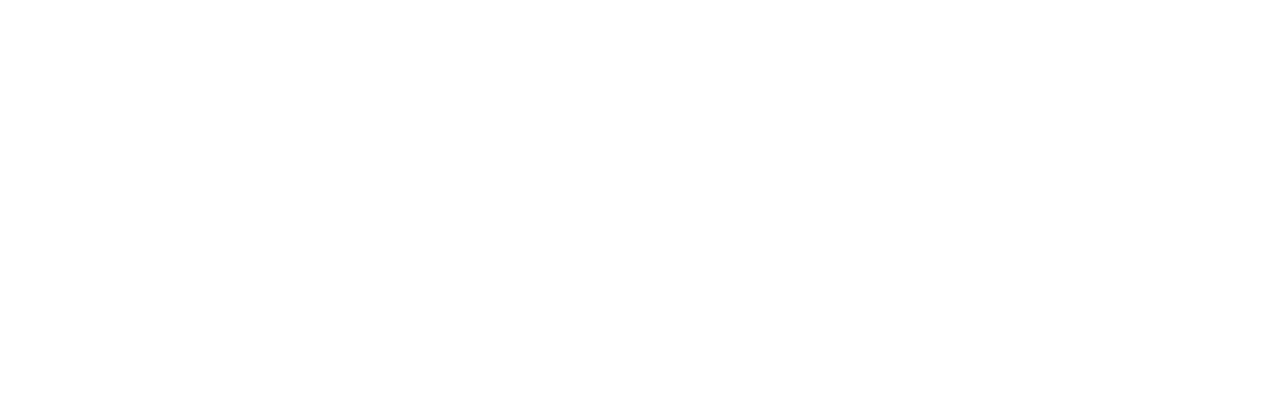
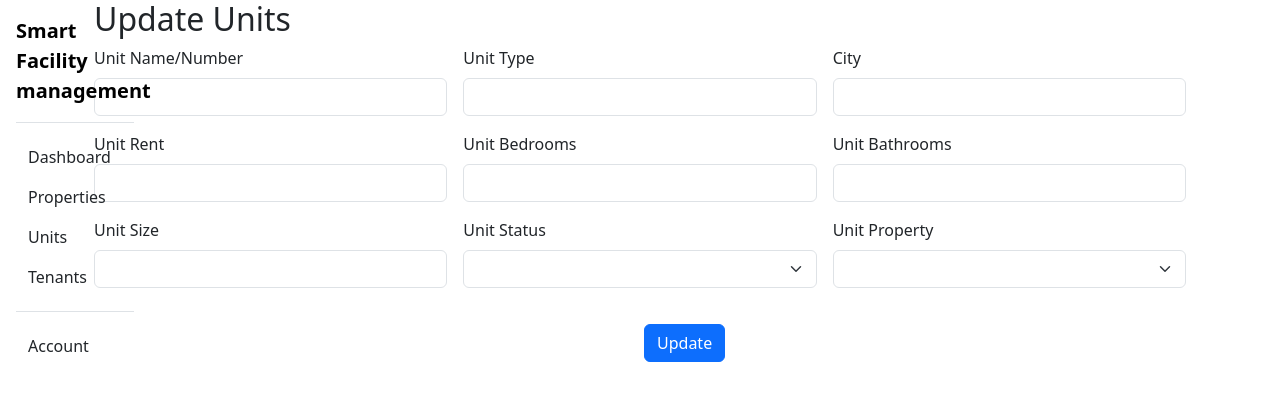
Before and after one commit to CocoplamsDeveloper/facility_rentings, a Vue app in the folder rentingsfrontend/: page /update/unit/1 in a window 1280 px wide. Before the commit this address had no page. Shown: the top 400 px of the page. Built offline with nearby package versions, Linux system fonts and the light colour scheme.

Commit message:
worked on filters of units table and units update page

```diff
--- /dev/null
+++ b/rentingsfrontend/src/components/updateunits.vue
@@ -0,0 +1,85 @@
+<template>
+<MenuNavbar/>
+<div class="container" id="updateunits-wrapper">
+<div class="container" id="updateUnitsform">
+<h2>Update Units</h2>
+<form class="row g-3">
+  <div class="col-4">
+    <label class="form-label">Unit Name/Number</label>
+    <input type="text" class="form-control" v-model="propertyNameUpdate">
+  </div>
+  <div class="col-4">
+    <label class="form-label">Unit Type</label>
+    <input class="form-control" v-model="propertyGovernateUpdate">
+  </div>
+  <div class="col-4">
+    <label class="form-label">City</label>
+    <input class="form-control" v-model="propertyCityUpdate">
+  </div>
+  <div class="col-4">
+    <label class="form-label">Unit Rent</label>
+    <input class="form-control" v-model="propertyStreetUpdate">
+  </div>
+  <div class="col-4">
+    <label class="form-label">Unit Bedrooms</label>
+    <input type="text" class="form-control" placeholder="" v-model="propertyBlockUpdate">
+  </div>
+  <div class="col-md-4">
+    <label class="form-label">Unit Bathrooms</label>
+    <input class="form-control" v-model="propertyNumberUpdate">
+  </div>
+  <div class="col-md-4">
+    <label class="form-label">Unit Size</label>
+    <input class="form-control" v-model="propertyCivilUpdate">
+  </div>
+  <div class="col-md-4">
+    <label for="inputState" class="form-label">Unit Status</label>
+    <select id="inputState" class="form-select" v-model="propertyTypeUpdate">
+      <option disabled value="">Choose</option>
+      <option>Commercial</option>
+      <option>Residential</option>
+      <option>Both</option>
+    </select>
+  </div>
+  <div class="col-md-4">
+    <label for="inputState" class="form-label">Unit Property</label>
+    <select class="form-select" v-model="propertyStatusUpdate">
+      <option disabled value="">Choose</option>
+      <option>Active</option>
+      <option>Inactive</option>
+    </select>
+  </div>
+  <div class="col-12">
+    <button type='button' class="btn btn-primary" v-on:click="updatePropertyFunc" :style="{marginLeft : '550px', marginTop:'20px'}">Update</button>
+  </div>
+</form>
+</div>
+</div>
+
+
+</template>
+
+<script>
+import MenuNavbar from '/src/components/menunavbar.vue';
+import axios from 'axios'
+
+export default {
+    name : 'updateUnits',
+    components : {
+        MenuNavbar,
+    },
+    data (){
+        return {
+
+        }
+    },
+    methods : {
+
+    }
+}
+
+</script>
+
+
+<style scoped>
+</style>
--- a/rentingsfrontend/src/routers.js
+++ b/rentingsfrontend/src/routers.js
@@ -5,7 +5,9 @@ import PropertyPage from './views/properties.vue'
 import addProperties from './components/addproperty.vue'
 import TenantPage from './views/Tenants.vue'
 import updateProperty from './components/updateproperty.vue'
-import unitsPage from './views/units.vue'
+import unitsPage from './views/units.vue';
+import updateUnits from './components/updateunits.vue';
+
 
 
 const routes = [
@@ -45,6 +47,11 @@ const routes = [
     name: 'unitsPage',
     component: unitsPage
   },
+  {
+    path: '/update/unit/:id',
+    name: 'updateUnits',
+    component: updateUnits
+  },
 
 ]
 
--- a/rentingsfrontend/src/views/units.vue
+++ b/rentingsfrontend/src/views/units.vue
@@ -118,11 +118,11 @@
       <td v-for="column in unitsTableColumns">
 
       <select v-if="column === 'Property'" v-model="propertyUnitsValue" @change="getFilteredUnits">
-          <option value="">Choose</option>
+          <option disabled value="">Choose</option>
           <option v-for="option in propertiesOptions" :key="option.propertyId" :value="option.propertyId">{{ option.propertyName }}</option>
       </select>
       <select v-if="column === 'Unit Type'" v-model="unitsTypeValue" @change="getFilteredUnits">
-        <option value="">Choose</option>
+        <option disabled value="">Choose</option>
         <option value="room">room</option>
         <option value="shop">shop</option>
         <option value="store">store</option>
@@ -130,10 +130,11 @@
         <option value="other">other</option>
       </select>
       <select v-if="column === 'Status'" v-model="unitsStatusValue" @change="getFilteredUnits">
-          <option value="">Choose</option>
+          <option disabled value="">Choose</option>
           <option value="occupied">Occupied</option>
           <option value="unoccupied">Unoccupied</option>
       </select>
+      <button class="btn btn-secondary" v-if="column === 'Action'" @click="clearUnitsTableFilters">Clear</button>
       </td>
       </tr>
     </thead>
@@ -147,10 +148,10 @@
         <td>{{ unit.unitsData.area_insqmts }}</td>
         <td>{{ unit.unitsData.unit_status }}</td>
         <td>{{ unit.propertyName }}</td>
-        <td><a class="btn btn-info">Edit</a></td>
+        <td><router-link class="btn btn-info" :to="'/update/unit/'+unit.unitId">Edit</router-link></td>
       </tr>
+    </tbody>
 
-    </tbody>
   </table>
 
 </div>
@@ -328,6 +329,7 @@ export default {
         }).then((response)=>{
           console.log(response)
           if(response.data.unitsData.length > 0){
+          this.filteredUnitsFlag = false;
           this.allUnitsArray = response.data.unitsData
           }
           else{
@@ -338,15 +340,6 @@ export default {
         })
       },
 
-      getTypeFilter(){
-        return this.unitsTypeValue
-      },
-      getStatusFilter(){
-        return this.unitsStatusValue
-      },
-      getPropertyFilter(){
-        return this.propertyUnitsValue
-      },
 
       getFilteredUnits(){
         let queryData = {
@@ -363,18 +356,27 @@ export default {
           queryData["unitTypeFilter"] = this.unitsTypeValue
         }
 
-        console.log(queryData)
         axios({
           url : "http://localhost:8000/property/units/filter",
           method : 'POST',
           data : queryData,
         }).then((response) => {
-          console.log(response)
+          if(response.status == 200) {
+            this.allUnitsArray =  response.data.filteredData
+          }
         }).catch((error) => {
           console.log(error)
         })
 
-      }
+      },
+      clearUnitsTableFilters(){
+
+        this.getPropertyUnits();
+        this.propertyUnitsValue = null,
+        this.unitsStatusValue = null,
+        this.unitsTypeValue = null
+
+      },
 
 
 },
```
Also changed, not shown: 1 other file (tests, documents, lock files or other folders).
